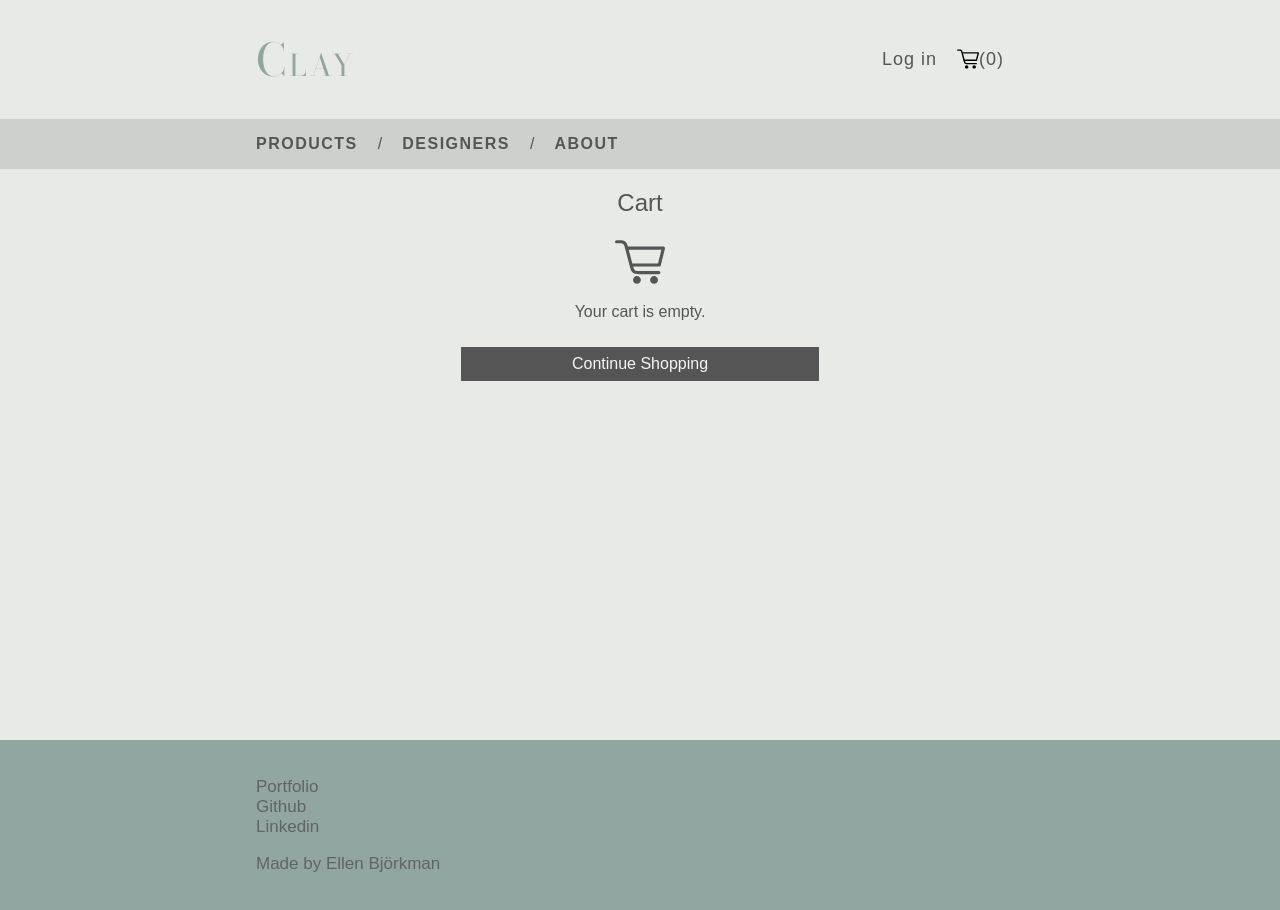
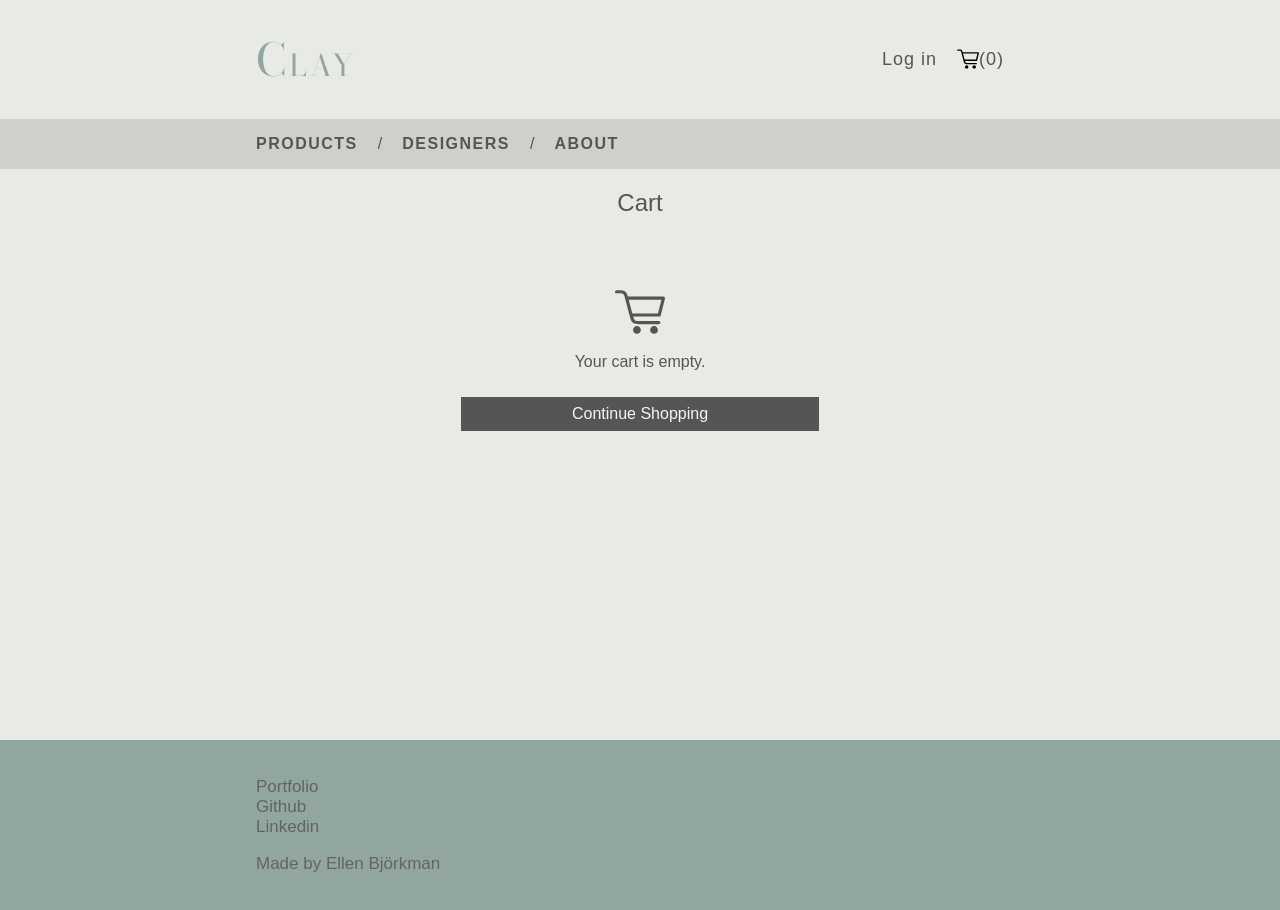
Before and after one commit to ellenbjo/Final-Project-Frontend, a React (Create React App) app: page /cart in a window 1280 px wide. Shown: the top 910 px of the page. Built offline with nearby package versions, Linux system fonts and the light colour scheme; a web font is replaced by a local one.

Commit message:
Changes in emptycart and designer card height.

```diff
--- a/src/pages/Cart.js
+++ b/src/pages/Cart.js
@@ -81,6 +81,8 @@ const EmptyCartContainer = styled(CartContainer)`
   width: 60%;
   @media (min-width: 1024px) {
     width: 40%;
+    padding-top: 3.125rem;
+    padding-bottom: 3.125rem;
   }
 `
 
--- a/src/pages/Designers.js
+++ b/src/pages/Designers.js
@@ -98,6 +98,9 @@ const DesignerCard = styled.div`
   h3 {
     font-size: 20px;
   }
+  @media (min-width: 1600px) {
+    height: 400px;
+  }
 `
 
 const TextBox = styled.span`
```
